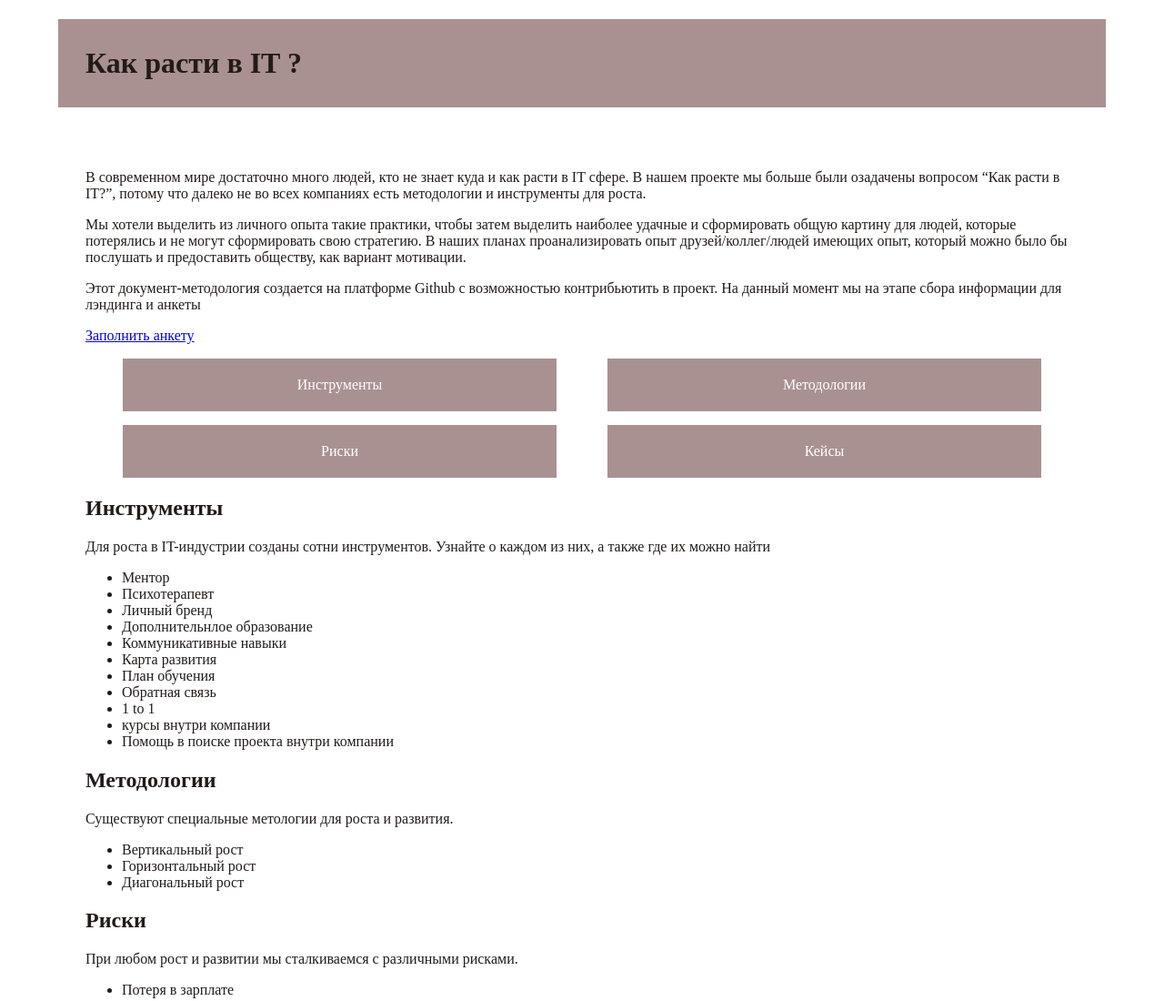
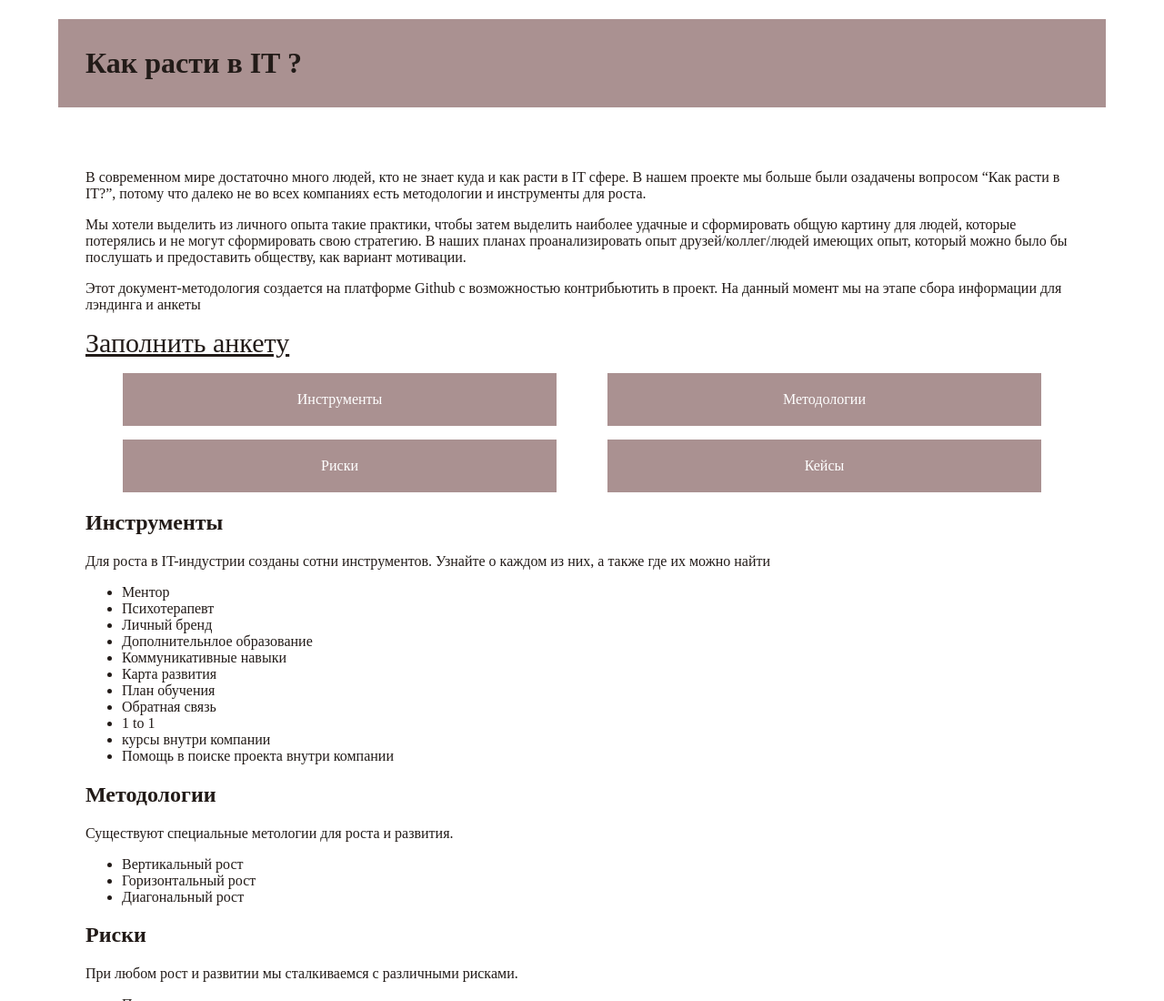
Before and after one commit to valeryshel/growth-in-it, a plain HTML site: page index.html in a window 1280 px wide. Shown: the top 1100 px of the page at 91% size. Drawn offline with Linux system fonts and the light colour scheme.

Commit message:
Update style.css

```diff
--- a/css/style.css
+++ b/css/style.css
@@ -14,14 +14,17 @@ h1 {
 main {
   padding: 30px;
 }
+.form-link {
+  font-size: 30px;
+  color: rgb(34, 27, 24);
+}
 .cards-list {
   display: flex;
   flex-wrap: wrap;
   gap: 15px;
   justify-content: space-evenly;
 }
-.cards {
-}
+
 .cards-list a {
   text-decoration: none;
   color: #fff;
```
